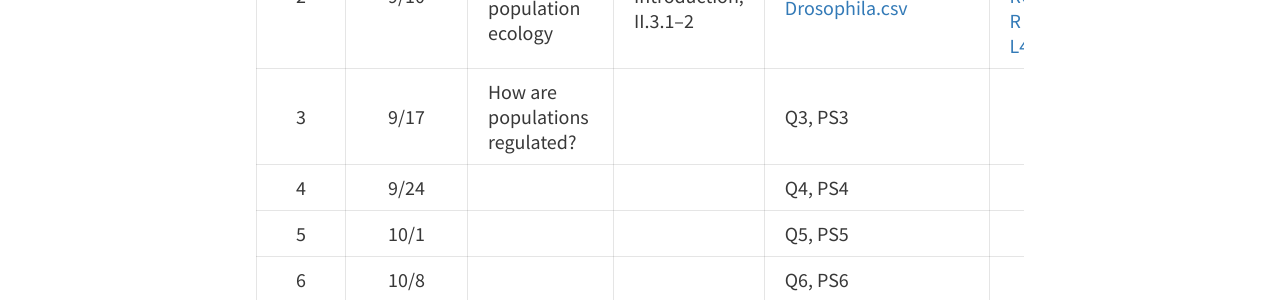
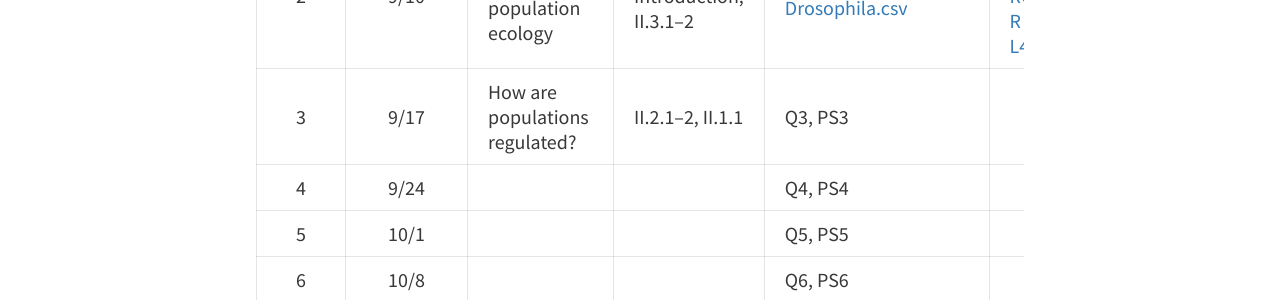
Before and after one commit to davan690/ColbyEcology.github.io, a Jekyll site: the page built from pages/lecture_schedule.md, in a window 1280 px wide. Shown: the part 1137-1437 px from the top of the page. Built offline with Jekyll 4.4.1, drawn with Linux system fonts in a browser that asks for light colours.

Commit message:
readings for wk. 3

```diff
--- a/pages/lecture_schedule.md
+++ b/pages/lecture_schedule.md
@@ -19,7 +19,7 @@ Week | Date  | Topics | Readings<sup>1</sup> | Assignments<sup>2</sup>| Lecture
 :---:|:-----:|--------|---------|---------|-------------|
 1    | 9/3   | Introduction to class and ecology in general | | Quiz 1 (Q1) on Fri., Problem set 1 ([PS1](https://drive.google.com/open?id=1wO9kN-QS_zfEJRi3iizLW2nQsQpgtXC3NTPZG3mxQM8), [globalHumanPop.csv](https://drive.google.com/open?id=1Wv-YBGtYrQ71c37JlxMh8ThTiZ9Y-171)) | [Lecture 1 (L1)](https://drive.google.com/open?id=1pApFDtMNTXzmT27EkLN2nmTKwJ-g05WQ) ([L1 pdf](https://drive.google.com/open?id=1s294Wmjbu7-7-yecpZcFGm95hBzTyzBH)), [L2 html](https://drive.google.com/open?id=1d1-6pTMMFXXlRVuEku4hY25xTSisoeqp), [L2 pdf](https://drive.google.com/open?id=1jW5BMStRDqRFEcampdCqtfG8NHpm1Lwf) |
 2    | 9/10  | Introduction to population ecology | Part II Introduction, II.3.1–2 | Q2, [PS2](https://docs.google.com/document/d/1JZhmL9-LlL-NN_7cBpHGCjSl62PBGPhqf3TlhcwGnF4/edit?usp=sharing), [Drosophila.csv](https://drive.google.com/file/d/1Y3gDCgiBpWU-nf14WIeewu9YZcYmBX0K/view?usp=sharing) | [IsleRoyaleData](https://drive.google.com/open?id=1-Vs7pOqCwv24oIdc2bBEqkQatIce99QW), [L3](https://drive.google.com/open?id=1Mz-0mq0AHTTI9SAGwWVoJ29wfyT8TMeewDfxS2-_DR4), [RCheatSheet](https://drive.google.com/open?id=1fWo-G56stePpaiTUi5yKUieQUtKN_sF3lRWtv2WaEYY), [R help for PS1](https://drive.google.com/open?id=1oZOYfWesIU9eE0tgdKJji5cG21ynNih_), [L4](https://drive.google.com/open?id=1U0v-k2E--2vzPXCCozrt9xskpf7BXrnaRQajCFviNZA) |
-3    | 9/17  | How are populations regulated? | | Q3, PS3 | |
+3    | 9/17  | How are populations regulated? | II.2.1–2, II.1.1 | Q3, PS3 | |
 4    | 9/24  | | | Q4, PS4 | |
 5    | 10/1  | | | Q5, PS5 | |
 6    | 10/8  | | | Q6, PS6 | |
```
